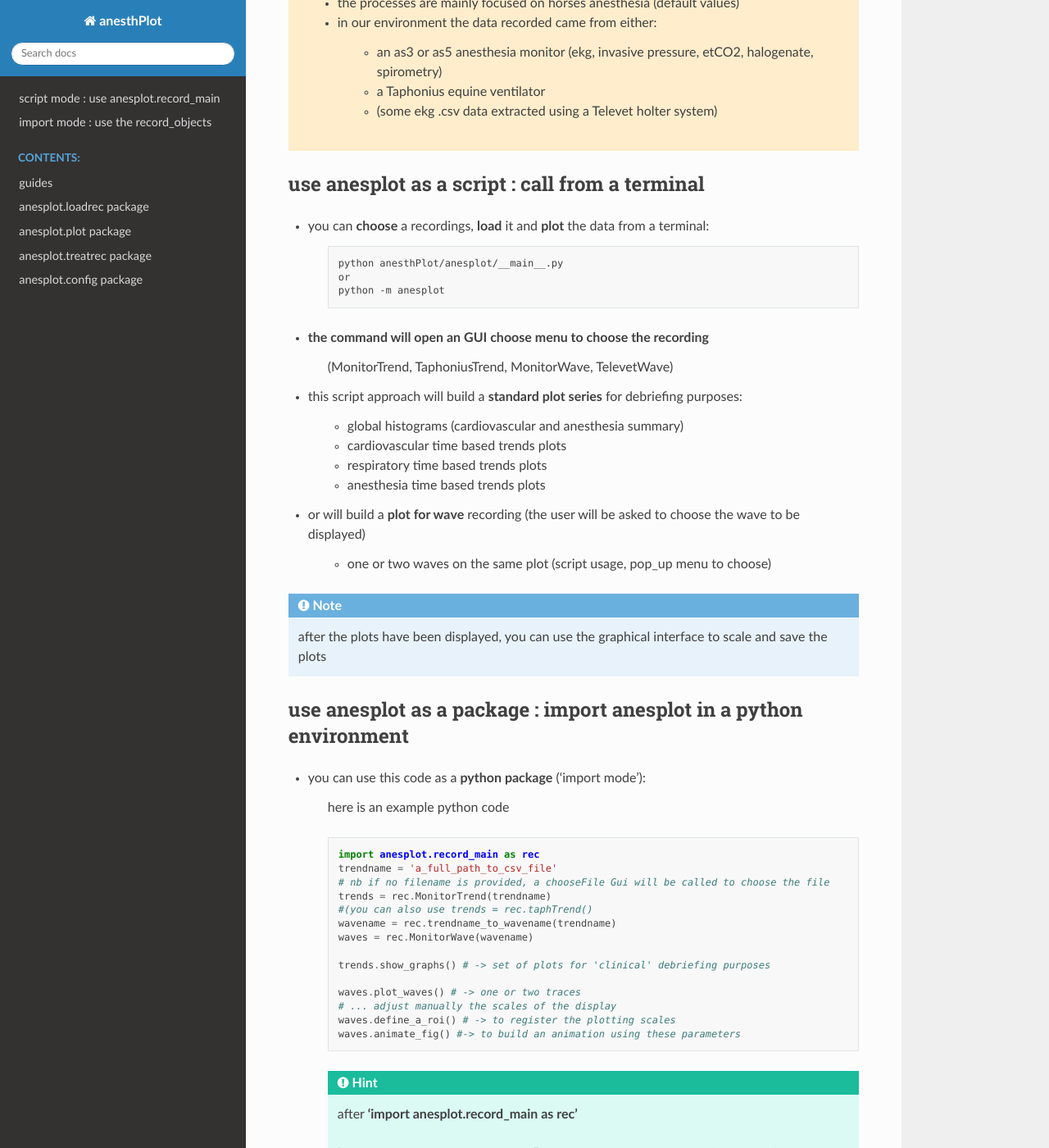
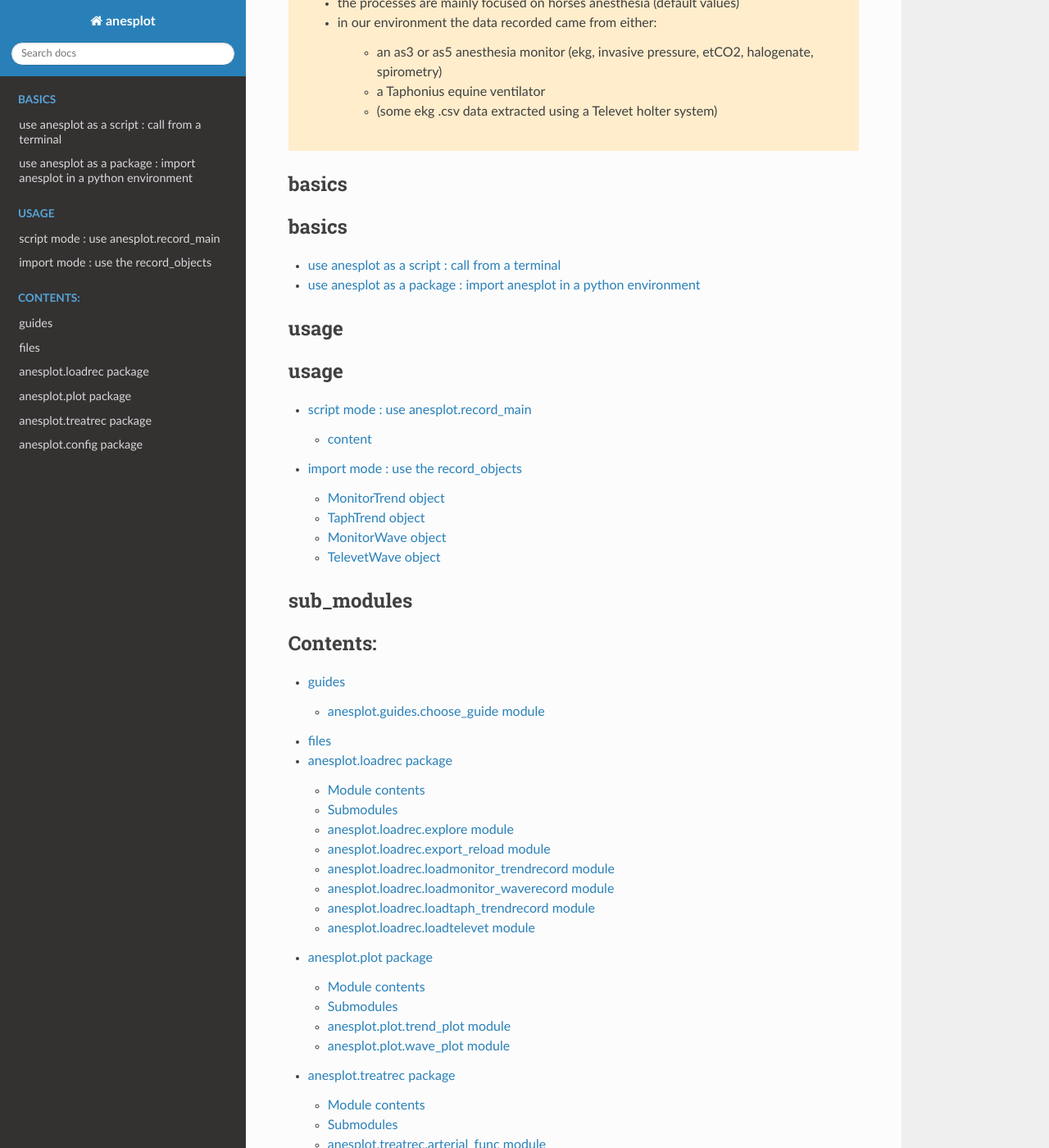
Before and after one commit to chrisD91/anesthPlot, a Sphinx documentation site: the page built from docs/source/index.rst, in a window 1280 px wide and 1400 px high, scrolled down 425 px. Shown: the whole window at 82% size. Built offline with Sphinx 7.4.7 and the Read the Docs theme 2.0.0, drawn with Linux system fonts in a browser that asks for light colours; some of the changed text lies outside the part shown.

Commit message:
on progress for the doc

```diff
--- a/docs/source/conf.py
+++ b/docs/source/conf.py
@@ -18,7 +18,7 @@ sys.path.insert(0, os.path.abspath("../anesplot"))
 
 # -- Project information -----------------------------------------------------
 
-project = "anesthPlot"
+project = "anesplot"
 copyright = "2021, Christophe Desbois"
 author = "Christophe Desbois"
 
--- a/docs/source/index.rst
+++ b/docs/source/index.rst
@@ -26,86 +26,28 @@ but this package can also facilite recording manipulation for other purposes.
       * (some ekg .csv data extracted using a Televet holter system)
 
 
-use anesplot as a script : call from a terminal
-================================================
 
-- you can **choose** a recordings, **load** it and **plot** the data from a terminal:
-
-
-   .. code-block:: bash
-
-      python anesthPlot/anesplot/__main__.py
-      or
-      python -m anesplot
-
-- the command  will open an GUI choose menu to choose the recording
-      (MonitorTrend, TaphoniusTrend, MonitorWave, TelevetWave)
-
-- this script approach will build a **standard plot series** for debriefing purposes:
-
-   - global histograms (cardiovascular and anesthesia summary)
-   - cardiovascular time based trends plots
-   - respiratory time based trends plots
-   - anesthesia time based trends plots
-
-- or will build a **plot for wave** recording
-  (the user will be asked to choose the wave to be displayed)
-
-   - one or two waves on the same plot (script usage, pop_up menu to choose)
-
-.. note::
-   after the plots have been displayed, you can use the graphical interface to scale and save the plots
-
-
-use anesplot as a package : import anesplot in a python environment
-====================================================================
-
-- you can use this code as a **python package** ('import mode'):
-
-   here is an example python code
-
-   .. code-block::  python
-
-      import anesplot.record_main as rec
-      trendname = 'a_full_path_to_csv_file'
-      # nb if no filename is provided, a chooseFile Gui will be called to choose the file
-      trends = rec.MonitorTrend(trendname)
-      #(you can also use trends = rec.taphTrend()
-      wavename = rec.trendname_to_wavename(trendname)
-      waves = rec.MonitorWave(wavename)
-
-      trends.show_graphs() # -> set of plots for 'clinical' debriefing purposes
-
-      waves.plot_waves() # -> one or two traces
-      # ... adjust manually the scales of the display
-      waves.define_a_roi() # -> to register the plotting scales
-      waves.animate_fig() #-> to build an animation using these parameters
-
-   .. hint::
-      after **'import anesplot.record_main as rec'**
-
-      **'rec.get_basic_debrief_commands()**' will prefill the clipboard with 'a standard' code template
-
-   - additional functions are available to extract instaneous heart rate, overlap ekg beats, extract blood pressure systolic variation, ...
-
-      - see for example anesplot/treatrec/ekg_to_hr.py
-
-.. hint::
-   **'rec.get_guide()'** will fill the clipboard with code templates of standard approaches
-
-
-
-the objects
-===========
+basics
+======
 
 .. toctree::
+   :caption: basics
+
+   script_usage
+   import_usage
+
+usage
+=====
+
+.. toctree::
+   :caption: usage
 
    anesplot.record_main
    record_objects
 
-
 sub_modules
 ===========
+
 .. toctree::
    :maxdepth: 4
    :caption: Contents:
```
Also changed, not shown: docs/source/anesplot.guides.rst (+8 -11 lines), docs/source/import_usage.rst (added, +35 -0 lines), docs/source/script_usage.rst (added, +29 -0 lines), 3 other files.
